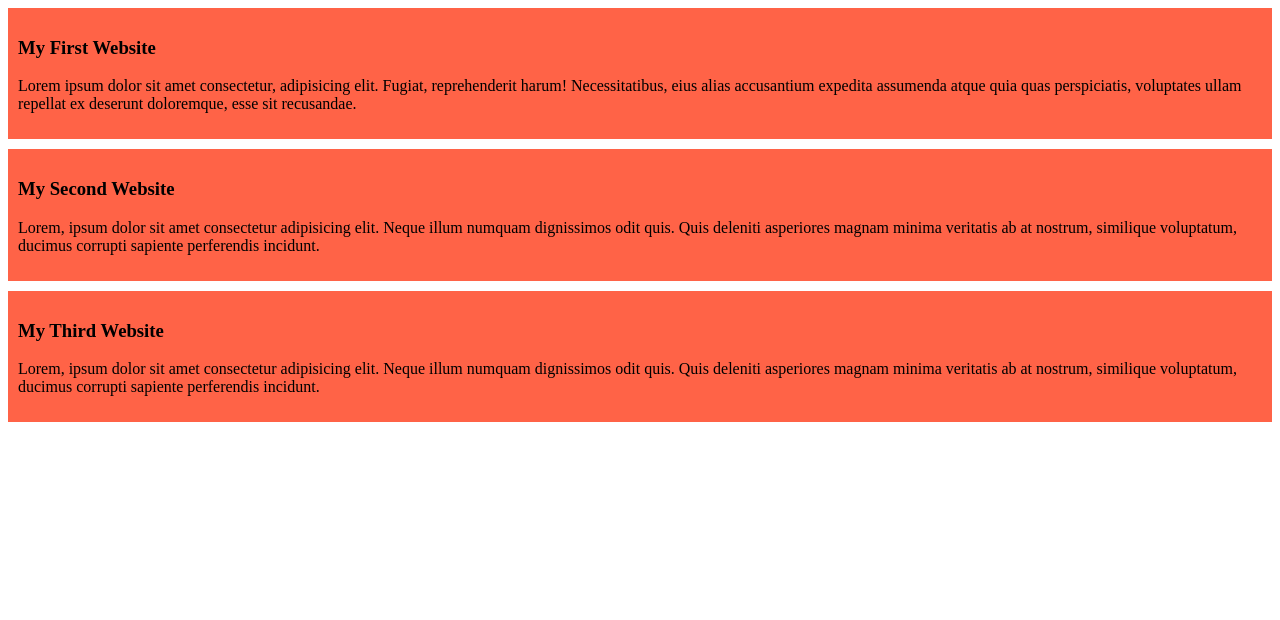
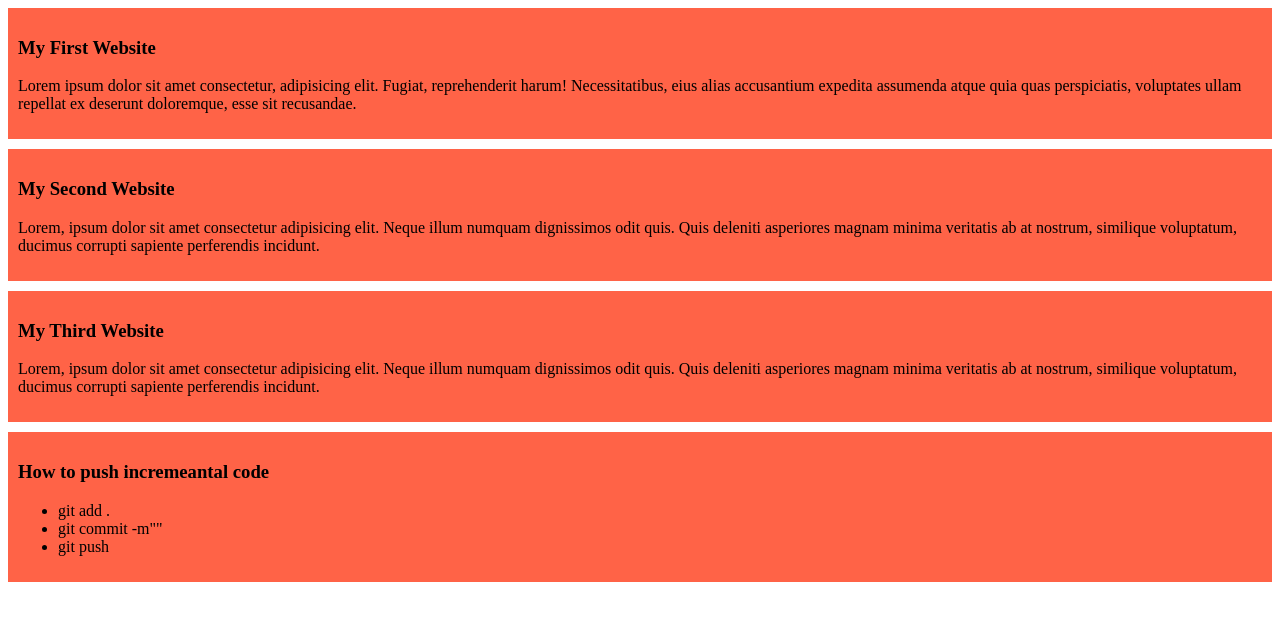
Before and after one commit to sabeen20/my-simple-website, a plain HTML site: page index.html in a window 1280 px wide. Drawn offline with Linux system fonts and the light colour scheme.

Commit message:
added a lis

```diff
--- a/index.html
+++ b/index.html
@@ -32,5 +32,13 @@
            similique voluptatum, ducimus corrupti
             sapiente perferendis incidunt.</p>
         </div>
+        <div>
+            <h3>How to push incremeantal code</h3>
+            <ul>
+<li>git add .</li>
+<li>git commit -m""</li>
+<li>git push</li>
+            </ul>
+        </div>
 </body>
 </html>
```
